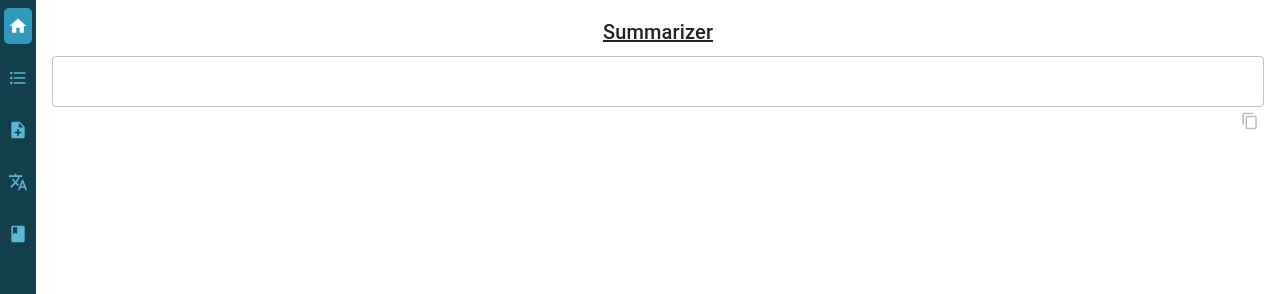
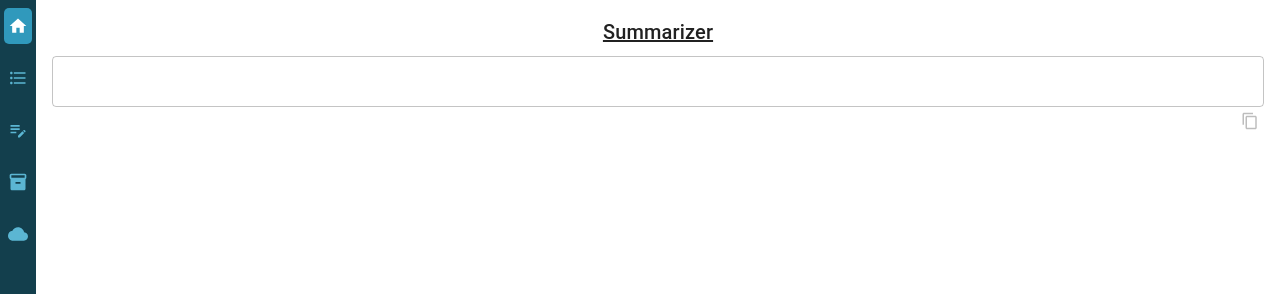
Before and after one commit to Polygon2024/SummarAIze, a React (Vite) app: page / in a window 1280 px wide. Shown: the top 294 px of the page. Built offline with nearby package versions, Linux system fonts and the light colour scheme.

Commit message:
refactor: tabs sections

```diff
--- a/src/App.tsx
+++ b/src/App.tsx
@@ -3,9 +3,9 @@ import TabsSection from './components/TabsSection';
 import { Box } from '@mui/material';
 import Home from './components/Tabs/Home';
 import Summarize from './components/Tabs/Summarize';
-import Notes from './components/Tabs/Notes';
-import Translate from './components/Tabs/Translate';
-import Glossary from './components/Tabs/Glossary';
+import WriterRewriter from './components/Tabs/WriterRewriter';
+import LocalStorage from './components/Tabs/LocalStorage';
+import SyncStorage from './components/Tabs/SyncStorage';
 import Settings from './components/Tabs/Settings';
 
 const App: React.FC = () => {
@@ -46,9 +46,9 @@ const App: React.FC = () => {
       <Box sx={{ flexGrow: 1, padding: 2 }}>
         {selectedTab === 0 && <Home />}
         {selectedTab === 1 && <Summarize selectedText={selectedText} />}
-        {selectedTab === 2 && <Notes />}
-        {selectedTab === 3 && <Translate />}
-        {selectedTab === 4 && <Glossary />}
+        {selectedTab === 2 && <WriterRewriter />}
+        {selectedTab === 3 && <LocalStorage />}
+        {selectedTab === 4 && <SyncStorage />}
         {selectedTab === 5 && <Settings />}
       </Box>
     </Box>
--- a/src/components/Tabs/Translate.tsx
+++ b/src/components/Tabs/LocalStorage.tsx
@@ -1,7 +1,7 @@
 import React from 'react';
 import { Typography, Box } from '@mui/material';
 
-const Translate: React.FC = () => {
+const LocalStorage: React.FC = () => {
   return (
     <Box
       sx={{
@@ -16,4 +16,4 @@ const Translate: React.FC = () => {
   );
 };
 
-export default Translate;
+export default LocalStorage;
--- a/src/components/Tabs/Notes.tsx
+++ b/src/components/Tabs/SyncStorage.tsx
@@ -1,7 +1,7 @@
 import React from 'react';
 import { Typography, Box } from '@mui/material';
 
-const Notes: React.FC = () => {
+const SyncStorage: React.FC = () => {
   return (
     <Box
       sx={{
@@ -11,9 +11,9 @@ const Notes: React.FC = () => {
         height: '100%',
       }}
     >
-      <Typography variant='h1'>Notes</Typography>
+      <Typography variant='h1'>Glossary</Typography>
     </Box>
   );
 };
 
-export default Notes;
+export default SyncStorage;
--- a/src/components/Tabs/Glossary.tsx
+++ b/src/components/Tabs/WriterRewriter.tsx
@@ -1,7 +1,7 @@
 import React from 'react';
 import { Typography, Box } from '@mui/material';
 
-const Glossary: React.FC = () => {
+const WriterRewriter: React.FC = () => {
   return (
     <Box
       sx={{
@@ -11,9 +11,9 @@ const Glossary: React.FC = () => {
         height: '100%',
       }}
     >
-      <Typography variant='h1'>Glossary</Typography>
+      <Typography variant='h1'>Notes</Typography>
     </Box>
   );
 };
 
-export default Glossary;
+export default WriterRewriter;
--- a/src/components/TabsSection.tsx
+++ b/src/components/TabsSection.tsx
@@ -2,11 +2,11 @@ import React from 'react';
 import { Box, Tab, Tabs } from '@mui/material';
 import {
   Home,
-  NoteAdd,
-  Translate,
-  Book,
   Settings,
   FormatListBulleted,
+  EditNote,
+  Inventory,
+  Cloud,
 } from '@mui/icons-material';
 import { Blue } from '../theme/color';
 
@@ -17,10 +17,10 @@ interface TabsSectionProps {
 
 const mainTabs = [
   { label: 'Home', icon: <Home fontSize='small' /> },
-  { label: 'Summarize', icon: <FormatListBulleted fontSize='small' /> },
-  { label: 'Notes', icon: <NoteAdd fontSize='small' /> },
-  { label: 'Translate', icon: <Translate fontSize='small' /> },
-  { label: 'Glossary', icon: <Book fontSize='small' /> },
+  { label: 'Summarizer', icon: <FormatListBulleted fontSize='small' /> },
+  { label: 'Writer / Rewriter', icon: <EditNote fontSize='small' /> },
+  { label: 'Local Storage', icon: <Inventory fontSize='small' /> },
+  { label: 'Sync Storage', icon: <Cloud fontSize='small' /> },
 ];
 
 const settingsTab = [
```
